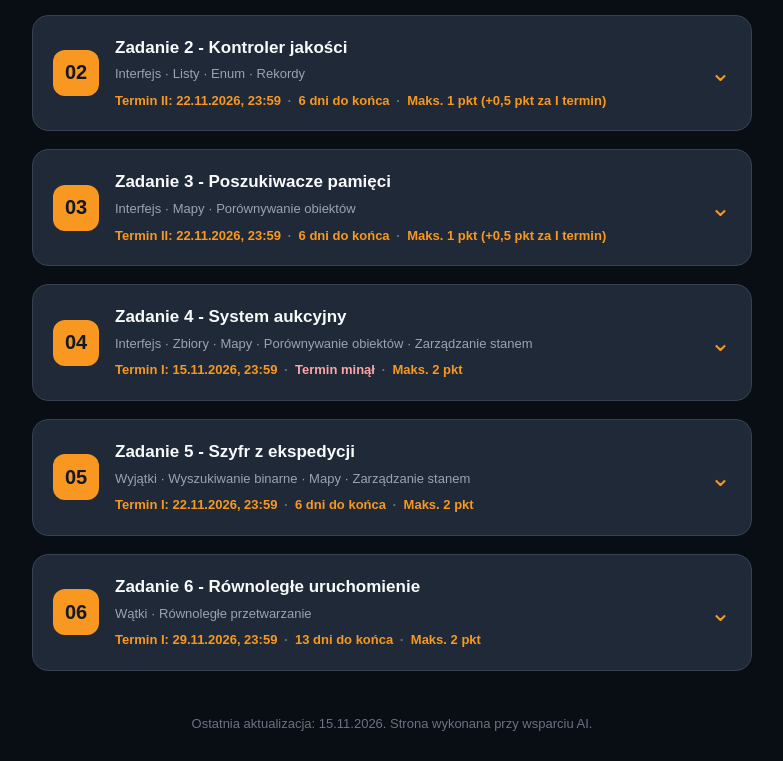
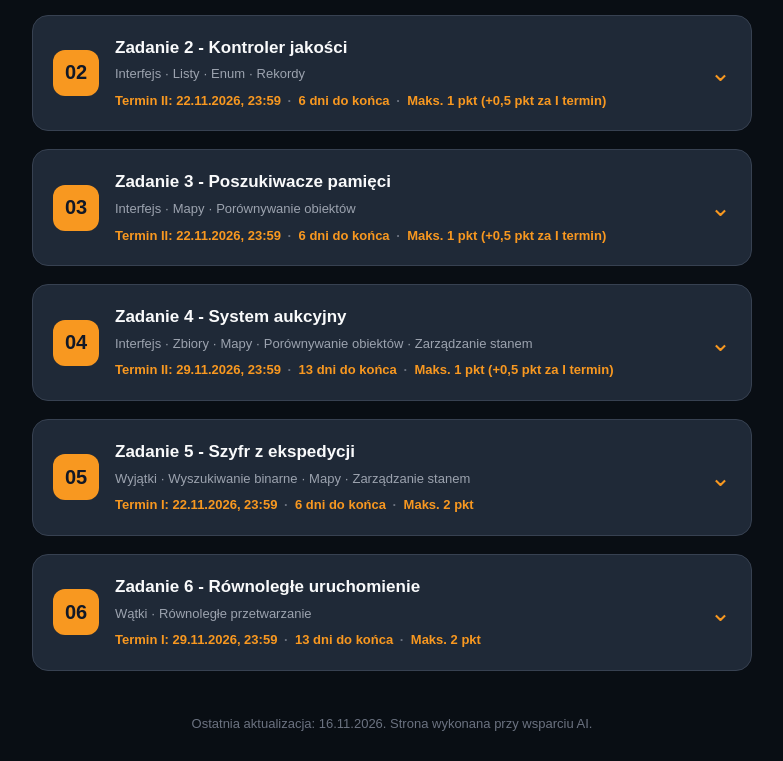
Before and after one commit to js-ivy/js-ivy.github.io, a plain HTML site: page zadania.html in a window 1280 px wide. Shown: the part 756-1517 px from the top of the page, without its empty margins (248-1031 px from the left). Drawn offline with Linux system fonts and the light colour scheme.

Commit message:
Task 4 date update

```diff
--- a/zadania.html
+++ b/zadania.html
@@ -1616,7 +1616,7 @@
             </div>
         </details>
 
-        <details class="task-card" data-deadline="2026-11-15T23:59:59">
+        <details class="task-card" data-deadline="2026-11-29T23:59:59">
             <summary class="task-summary">
                 <span class="task-number">04</span>
 
@@ -1628,9 +1628,9 @@
                     </span>
 
                     <span class="term-time">
-                        Termin I:
-                        <time datetime="2026-11-15T23:59:59">
-                            15.11.2026, 23:59
+                        Termin II:
+                        <time datetime="2026-11-29T23:59:59">
+                            29.11.2026, 23:59
                         </time>
 
                         <span class="deadline-separator">·</span>
@@ -1642,7 +1642,7 @@
                         <span class="deadline-separator">·</span>
 
                         <span class="task-points">
-                            Maks. 2 pkt
+                            Maks. 1 pkt (+0,5 pkt za I termin)
                         </span>
                     </span>
                 </span>
@@ -3466,7 +3466,7 @@
     </section>
 
     <footer>
-        Ostatnia aktualizacja: 15.11.2026.
+        Ostatnia aktualizacja: 16.11.2026.
         Strona wykonana przy wsparciu AI.
     </footer>
 
```
Also changed, not shown: index.html (+1 -1 lines), kalendarium.html (+1 -1 lines), srodowisko.html (+1 -1 lines), zaliczenie.html (+1 -1 lines).
